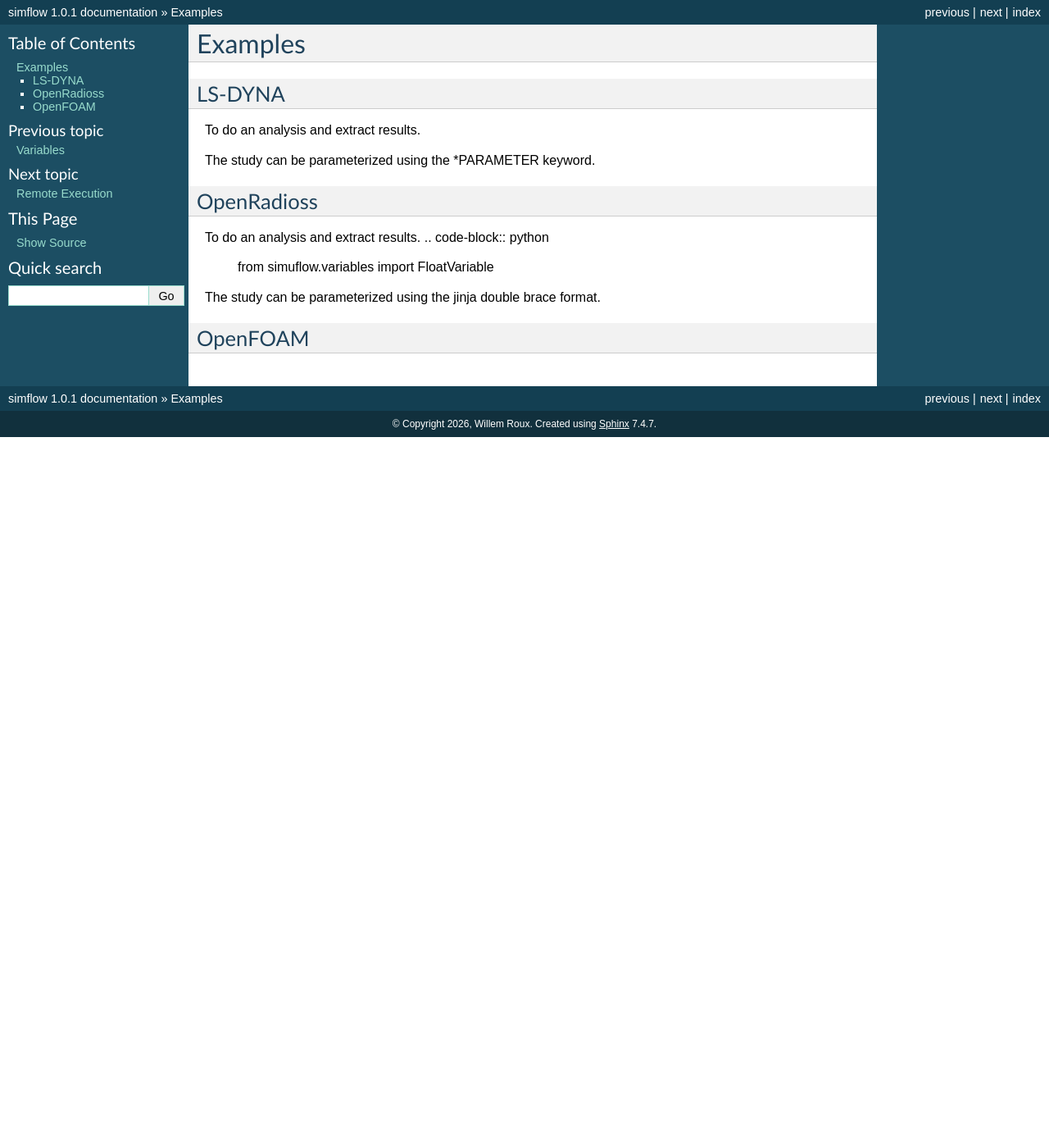
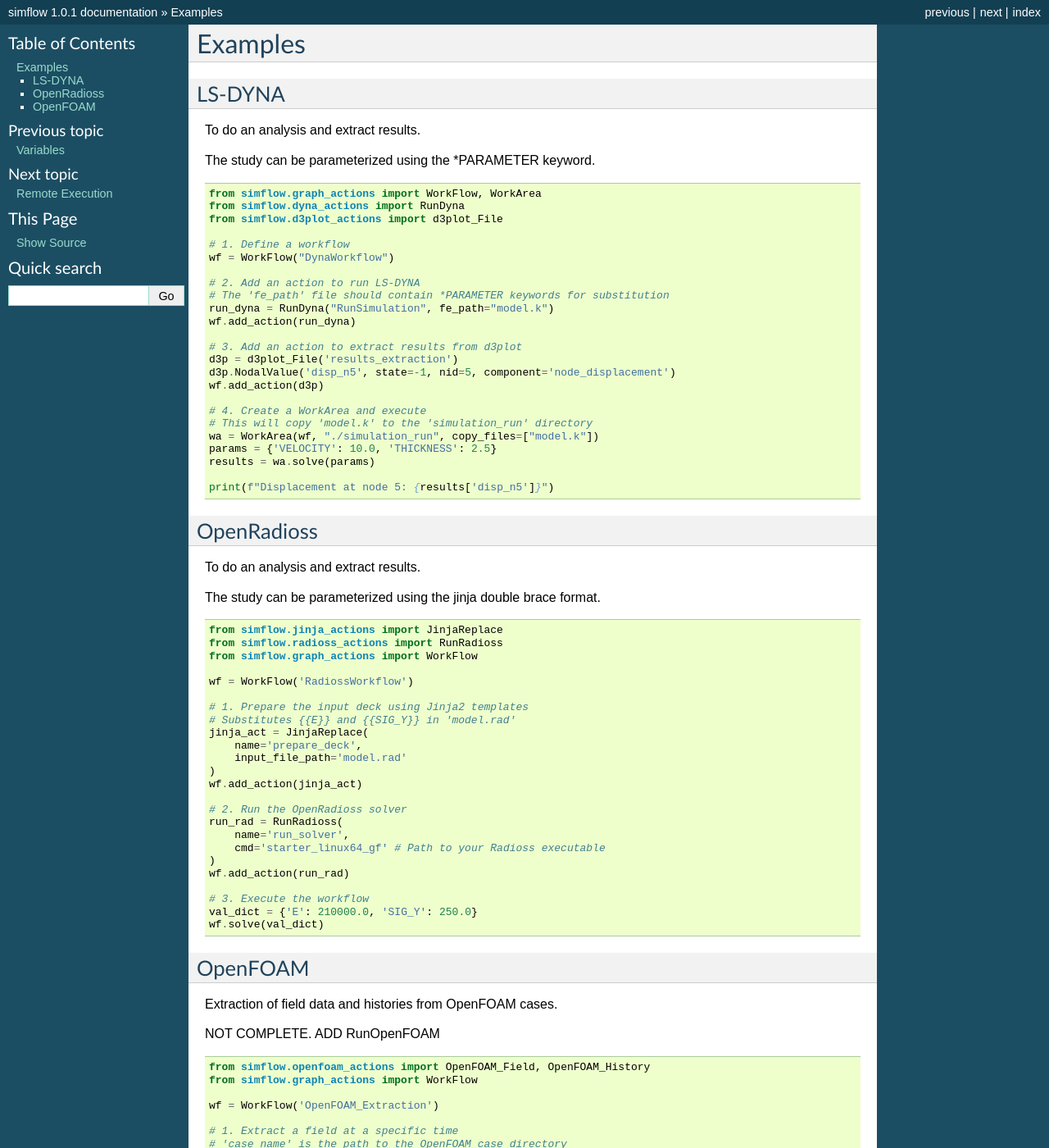
Before and after one commit to WillemJR/simnexus, a Sphinx documentation site: the page built from docs/exa.rst, in a window 1280 px wide and 1400 px high. Shown: the whole window at 82% size. Built offline with Sphinx 7.4.7, drawn with Linux system fonts in a browser that asks for light colours; some of the changed text lies outside the part shown.

Commit message:
rename action.eval() to action.solve()

```diff
--- a/docs/exa.rst
+++ b/docs/exa.rst
@@ -10,17 +10,103 @@
 
 The study can be parameterized using the \*PARAMETER keyword.
 
+.. code-block:: python
+
+    from simflow.graph_actions import WorkFlow, WorkArea
+    from simflow.dyna_actions import RunDyna
+    from simflow.d3plot_actions import d3plot_File
+
+    # 1. Define a workflow
+    wf = WorkFlow("DynaWorkflow")
+
+    # 2. Add an action to run LS-DYNA
+    # The 'fe_path' file should contain *PARAMETER keywords for substitution
+    run_dyna = RunDyna("RunSimulation", fe_path="model.k")
+    wf.add_action(run_dyna)
+
+    # 3. Add an action to extract results from d3plot
+    d3p = d3plot_File('results_extraction')
+    d3p.NodalValue('disp_n5', state=-1, nid=5, component='node_displacement')
+    wf.add_action(d3p)
+
+    # 4. Create a WorkArea and execute
+    # This will copy 'model.k' to the 'simulation_run' directory
+    wa = WorkArea(wf, "./simulation_run", copy_files=["model.k"])
+    params = {'VELOCITY': 10.0, 'THICKNESS': 2.5}
+    results = wa.solve(params)
+
+    print(f"Displacement at node 5: {results['disp_n5']}")
+
 
 OpenRadioss
 ----------------------------------
 
 To do an analysis and extract results.
+
+The study can be parameterized using the jinja double brace format.
+
 .. code-block:: python
 
-        from simuflow.variables import FloatVariable
+    from simflow.jinja_actions import JinjaReplace
+    from simflow.radioss_actions import RunRadioss
+    from simflow.graph_actions import WorkFlow
 
-The study can be parameterized using the jinja double brace format.
+    wf = WorkFlow('RadiossWorkflow')
+
+    # 1. Prepare the input deck using Jinja2 templates
+    # Substitutes {{E}} and {{SIG_Y}} in 'model.rad'
+    jinja_act = JinjaReplace(
+        name='prepare_deck',
+        input_file_path='model.rad'
+    )
+    wf.add_action(jinja_act)
+
+    # 2. Run the OpenRadioss solver
+    run_rad = RunRadioss(
+        name='run_solver',
+        cmd='starter_linux64_gf' # Path to your Radioss executable
+    )
+    wf.add_action(run_rad)
+
+    # 3. Execute the workflow
+    val_dict = {'E': 210000.0, 'SIG_Y': 250.0}
+    wf.solve(val_dict)
 
 
 OpenFOAM
 ----------------------------------
+
+Extraction of field data and histories from OpenFOAM cases.
+
+NOT COMPLETE. ADD RunOpenFOAM
+
+.. code-block:: python
+
+    from simflow.openfoam_actions import OpenFOAM_Field, OpenFOAM_History
+    from simflow.graph_actions import WorkFlow
+
+    wf = WorkFlow('OpenFOAM_Extraction')
+
+    # 1. Extract a field at a specific time
+    # 'case_name' is the path to the OpenFOAM case directory
+    field_ext = OpenFOAM_Field(
+        name='temp_field',
+        case_name='heat_transfer_case',
+        field_variable='T',
+        time=50
+    )
+    wf.add_action(field_ext)
+
+    # 2. Extract history for a specific point index
+    hist_ext = OpenFOAM_History(
+        name='temp_history',
+        case_name='heat_transfer_case',
+        field_variable='T',
+        point_idx=10
+    )
+    wf.add_action(hist_ext)
+
+    # 3. Run the extraction
+    results = wf.solve({})
+    print(f"Field data: {results['temp_field']}")
+    print(f"History data: {results['temp_history']}")
--- a/docs/remote.rst
+++ b/docs/remote.rst
@@ -60,7 +60,7 @@
 
     # 1. Define the task logic
     class AnalysisTask(WorkAction):
-        def eval(self, val_dict=None):
+        def solve(self, val_dict=None):
             # This code runs on the remote server
             x = val_dict.get('x', 0)
             result = x * 2
@@ -83,13 +83,13 @@
     )
 
     # 3. Execute
-    # The eval() method will:
+    # The solve() method will:
     #   - Send 'task' and 'val_dict' to the server
     #   - Send 'local_config.ini'
     #   - Wait for completion
     #   - Return the result (x * 2)
     #   - Download 'output.txt' to the local current directory
-    result = remote_task.eval({'x': 21})
+    result = remote_task.solve({'x': 21})
 
 Implementation Details
 ----------------------
```
Also changed, not shown: 18 other files.
